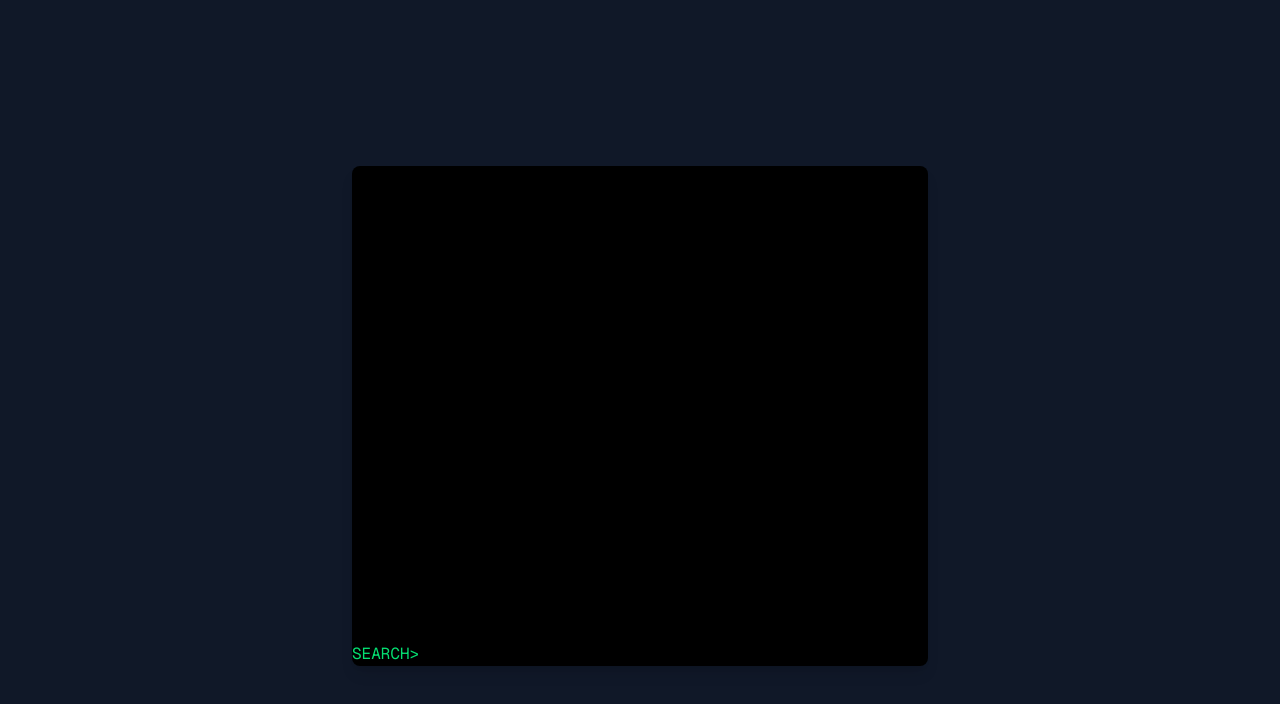
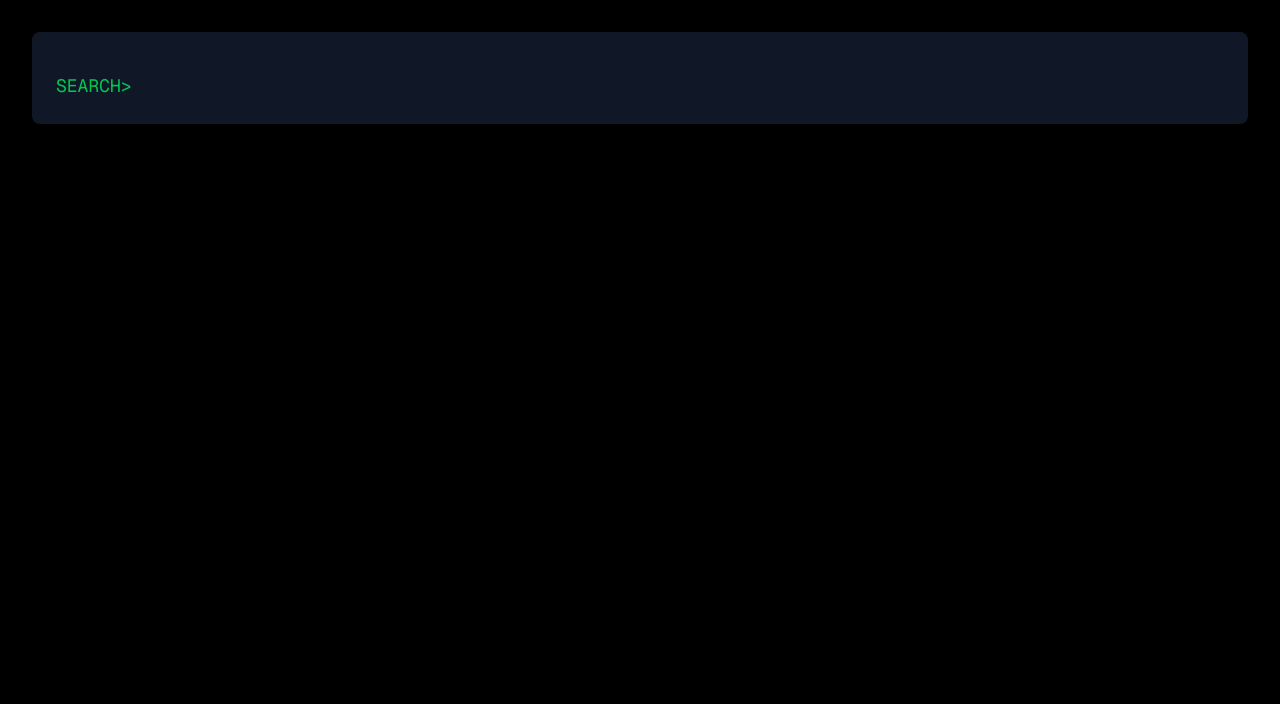
Before and after one commit to LeTammo/mindful, a Next.js app: page / in a window 1280 px wide. Shown: the top 704 px of the page. Built offline with nearby package versions, Linux system fonts and the light colour scheme.

Commit message:
Change basic layout

```diff
--- a/src/app/page.tsx
+++ b/src/app/page.tsx
@@ -129,25 +129,25 @@ export default function Home() {
     };
 
     return (
-        <div className="bg-gray-900 text-gray-100 min-h-screen flex flex-col items-center justify-center" onClick={handleContainerClick}>
-            <div className="w-full max-w-xl mx-auto mt-8">
-                <div className="bg-black rounded-lg shadow-lg p-4 flex flex-col h-[500px] relative">
-                    <div ref={outputRef} className="flex-1 overflow-y-auto text-sm mb-4">
+        <div className="bg-black text-white min-h-screen flex flex-col p-8" onClick={handleContainerClick}>
+            <div className="w-full h-full">
+                <div className="bg-gray-900 rounded-lg shadow-lg p-6 flex flex-col flex-1">
+                    <div ref={outputRef} className="flex-1 overflow-y-auto text-base text-gray-300 flex-grow">
                         {output.map((o, i) => {
                             if (o.type === 'command') {
-                                return <div key={i}><span className='text-green-400 font-mono'>SEARCH&gt; {o.query}</span></div>;
+                                return <div key={i}><span className='text-green-400 font-mono text-lg'>SEARCH&gt; {o.query}</span></div>;
                             }
                             if (o.type === 'feedback') {
-                                return <div key={i} className='pl-4 text-yellow-400 font-mono'>{o.message}</div>;
+                                return <div key={i} className='pl-4 text-yellow-400 font-mono text-base'>{o.message}</div>;
                             }
                             if (o.type === 'file-match') {
-                                return <div key={i} className='pl-4'><span className='text-green-300'>{o.path}</span>{o.line ? `: <span className="text-gray-300">${o.line}</span>` : ''}</div>;
+                                return <div key={i} className='pl-4 text-base'><span className='text-green-300'>{o.path}</span>{o.line ? `: <span className="text-gray-400">${o.line}</span>` : ''}</div>;
                             }
                             if (o.type === 'content') {
-                                return <pre key={i} className='pl-4 text-gray-200 whitespace-pre-wrap'>{o.content}</pre>;
+                                return <pre key={i} className='pl-4 text-gray-300 whitespace-pre-wrap text-base'>{o.content}</pre>;
                             }
                             if (o.type === 'edit-button') {
-                                return <button key={i} className='mt-2 px-3 py-1 bg-blue-600 text-white rounded' onClick={() => {
+                                return <button key={i} className='mt-2 px-4 py-2 bg-blue-600 text-white rounded-md hover:bg-blue-700 transition-colors' onClick={() => {
                                     setEditingPath(o.path);
                                     setEditorContent(o.content);
                                     setShowEditor(true);
@@ -157,22 +157,22 @@ export default function Home() {
                         })}
                     </div>
                     {showEditor && (
-                        <div className="flex-col h-full">
+                        <div className="flex-col flex-1 mt-4">
                             <textarea
                                 ref={editorRef}
                                 value={editorContent}
                                 onChange={(e) => setEditorContent(e.target.value)}
-                                className="w-full h-64 p-2 bg-gray-800 text-gray-100 rounded resize-none border border-gray-700"
+                                className="w-full flex-1 p-3 bg-gray-800 text-gray-100 rounded-md resize-none border border-gray-700 focus:outline-none focus:ring-2 focus:ring-blue-500"
                             ></textarea>
-                            <div className="flex justify-end mt-2">
-                                <button onClick={handleSave} className="px-3 py-1 bg-blue-600 text-white rounded">Save</button>
-                                <button onClick={() => setShowEditor(false)} className="px-3 py-1 ml-2 bg-gray-700 text-white rounded">Cancel</button>
+                            <div className="flex justify-end mt-3">
+                                <button onClick={handleSave} className="px-4 py-2 bg-blue-600 text-white rounded-md hover:bg-blue-700 transition-colors">Save</button>
+                                <button onClick={() => setShowEditor(false)} className="px-4 py-2 ml-2 bg-gray-700 text-white rounded-md hover:bg-gray-600 transition-colors">Cancel</button>
                             </div>
                         </div>
                     )}
-                    <div className="absolute bottom-0 left-0 w-full flex flex-col">
-                        <div className="flex items-center">
-                            <span className="font-mono text-green-400">SEARCH&gt;</span>
+                    <div className="mt-4 flex flex-col items-center">
+                        <div className="flex items-center w-full">
+                            <span className="font-mono text-green-500 text-lg">SEARCH&gt;</span>
                             <input
                                 ref={inputRef}
                                 type="text"
@@ -180,20 +180,20 @@ export default function Home() {
                                 value={query}
                                 onChange={(e) => setQuery(e.target.value)}
                                 onKeyDown={handleKeyDown}
-                                className="flex-1 bg-transparent border-none outline-none text-gray-100 ml-2 font-mono"
+                                className="flex-1 bg-transparent border-none outline-none text-gray-200 ml-2 text-lg"
                                 autoFocus
                             />
                         </div>
                         {suggestions.length > 0 && (
-                            <div className="bg-gray-800 rounded mt-1 shadow-lg max-h-40 overflow-y-auto">
+                            <div className="bg-gray-800 rounded-md mt-2 shadow-lg max-h-48 overflow-y-auto w-full">
                                 {suggestions.map((s, i) => {
                                     if (s.type === 'feedback') {
-                                        return <div key={i} className='px-2 py-1 text-yellow-400 font-mono'>{s.message}</div>;
+                                        return <div key={i} className='px-4 py-2 text-yellow-400 font-mono text-base'>{s.message}</div>;
                                     }
                                     return (
                                         <div
                                             key={i}
-                                            className={`px-2 py-1 cursor-pointer ${selectedSuggestion === i ? 'bg-gray-700' : ''}`}
+                                            className={`px-4 py-2 cursor-pointer ${selectedSuggestion === i ? 'bg-gray-700 text-white' : 'text-gray-300'} hover:bg-gray-700 hover:text-white`}
                                             onClick={() => selectSuggestion(i)}
                                         >
                                             {s.path}{s.line ? `: ${s.line}` : ''}
```
